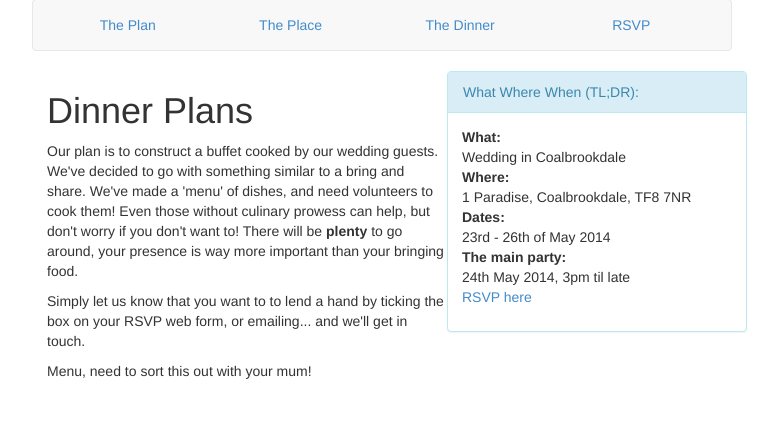
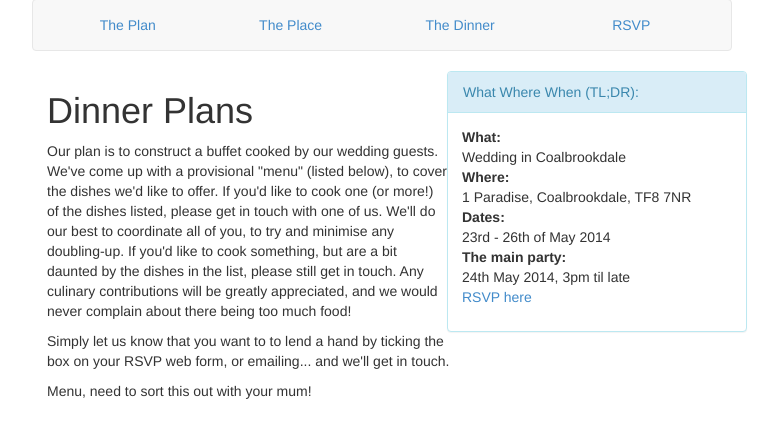
Before and after one commit to sinjax/emmasinaweddingtime, a Flask app: page /dinner in a window 1280 px wide. Shown: the part 315-753 px from the top of the page, without its empty margins (258-1036 px from the left). Run offline with Flask 2, Linux system fonts and the light colour scheme; some libraries are stand-ins or nearby versions.

Commit message:
als mouth words

```diff
--- a/wedding/templates/dinner.html
+++ b/wedding/templates/dinner.html
@@ -3,8 +3,7 @@
 {% block content %}
 {% include 'tldr.html' %}
 <h1>Dinner Plans</h1>
-<p>Our plan is to construct a buffet cooked by our wedding guests. We've decided to go with something similar to a bring and share.
-We've made a 'menu' of dishes, and need volunteers to cook them! Even those without culinary prowess can help, but don't worry if you don't want to! There will be <b>plenty</b> to go around, your presence is way more important than your bringing food.</p>
+<p>Our plan is to construct a buffet cooked by our wedding guests. We've come up with a provisional "menu" (listed below), to cover the dishes we'd like to offer. If you'd like to cook one (or more!) of the dishes listed, please get in touch with one of us. We'll do our best to coordinate all of you, to try and minimise any doubling-up. If you'd like to cook something, but are a bit daunted by the dishes in the list, please still get in touch. Any culinary contributions will be greatly appreciated, and we would never complain about there being too much food!</p>
 <p>
 Simply let us know that you want to to lend a hand by ticking the box on your RSVP web form, or emailing... and we'll get in touch.</p>
 
```
